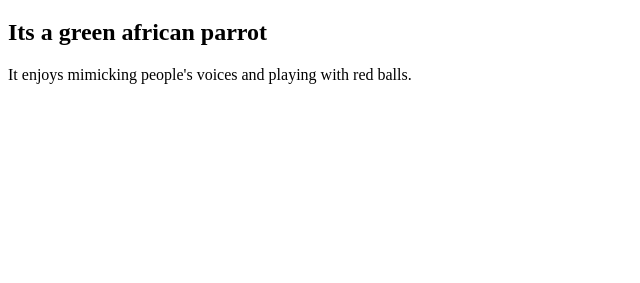
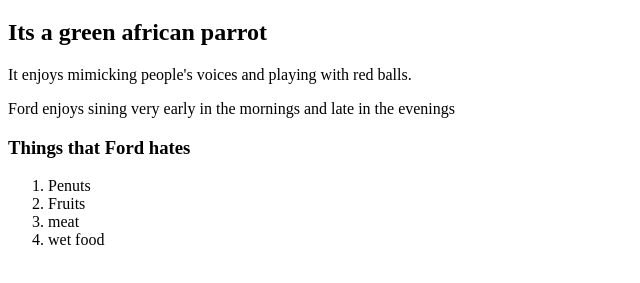
Before and after one commit to derriqo/My-first-Website, a plain HTML site: page home.html in a window 1280 px wide. Shown: the part 61-344 px from the top of the page, without its empty margins (0-640 px from the left). Drawn offline with Linux system fonts and the light colour scheme.

Commit message:
adds new elements to the page

```diff
--- a/home.html
+++ b/home.html
@@ -8,5 +8,14 @@
     <h2>Its a green african parrot </h2>
 
     <p>It enjoys mimicking people's voices and playing with red balls.</p>
+    <p>Ford enjoys sining very early in the mornings and late in the evenings</p>
+
+    <h3>Things that Ford hates </h3>
+    <ol>
+      <li>Penuts</li>
+      <li>Fruits</li>
+      <li>meat</li>
+      <li>wet food</li>
+    </ol>
   </body>
 </html>
```
